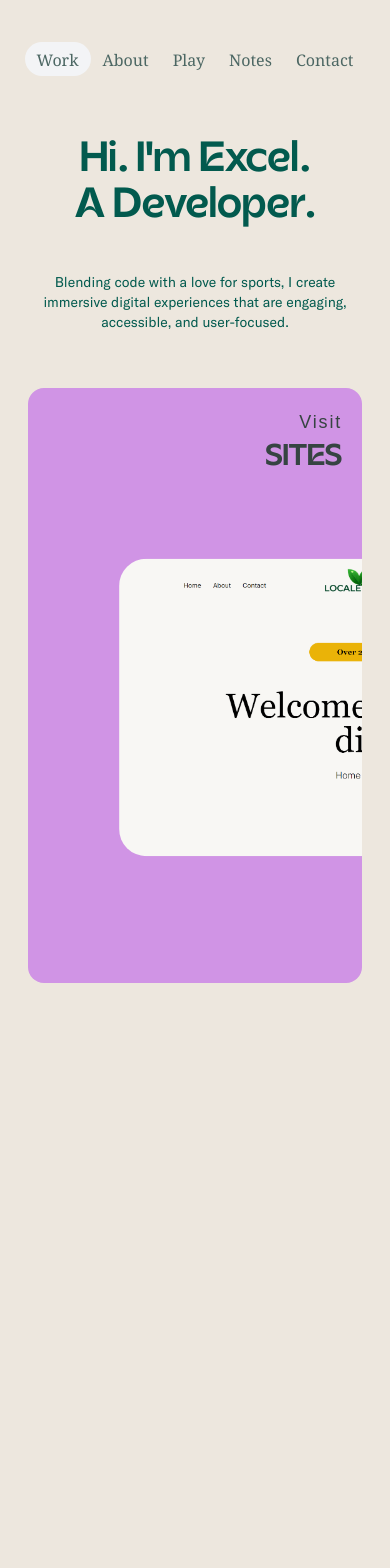
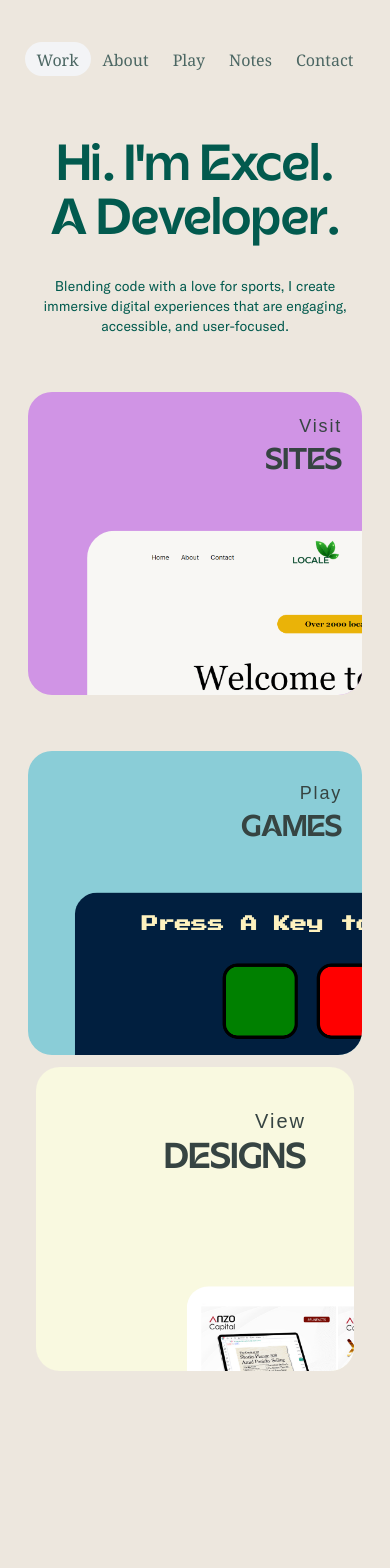
Before and after one commit to Kvngxel/Portfolio, a React (Vite) app in the folder portfolio/: page / in a window 390 px wide. Shown: the top 1568 px of the page. Built offline with nearby package versions, Linux system fonts and the light colour scheme.

Commit message:
Fixed mobile view for top components

```diff
--- a/portfolio/src/pages/Home/Home.jsx
+++ b/portfolio/src/pages/Home/Home.jsx
@@ -11,62 +11,72 @@ export const Home = () => {
   return (
     <div className="bg-[#ede7de] pt-10 pb-40 w-[100%]">
       <Nav/>
-      <div className='px-7 md:px-32 mt-4'>
+      <div className='px-6 md:px-32 mt-4'>
         <div className='flex justify-end pr-36 mt-16 mb-[-40px] invisible md:visible absolute md:relative'>
           <svg fill="none" height="68" viewBox="0 0 68 68" width="68" xmlns="http://www.w3.org/2000/svg"><path d="m29.201 4.40976c1.4024-4.795399 8.1956-4.795399 9.598 0l4.8413 16.55444c.4787 1.6368 1.7587 2.9168 3.3955 3.3955l16.5544 4.8413c4.7954 1.4024 4.7954 8.1956 0 9.598l-16.5544 4.8413c-1.6368.4787-2.9168 1.7587-3.3955 3.3955l-4.8413 16.5544c-1.4024 4.7954-8.1956 4.7954-9.598 0l-4.8413-16.5544c-.4787-1.6368-1.7587-2.9168-3.3955-3.3955l-16.55444-4.8413c-4.795399-1.4024-4.795399-8.1956 0-9.598l16.55444-4.8413c1.6368-.4787 2.9168-1.7587 3.3955-3.3955z" fill="#fff"/></svg>
         </div>
         <div className='mt-[30%] mb-[7%] md:mt-14'>
-          <p className='pb-1 md:pb-0 text-center text-[5vh] md:text-[17vh] text-pry leading-none font-bold md:font-bold font-acron'>Hi. I'm Excel.</p>
-          <p className='text-center text-[5vh] md:text-[17vh] text-pry leading-none font-bold font-acron'>A Developer.</p>
+          <p className='pb-1 md:pb-0 text-center text-[6vh] md:text-[17vh] text-pry leading-none font-bold md:font-bold font-acron'>Hi. I'm Excel.</p>
+          <p className='text-center text-[6vh] md:text-[17vh] text-pry leading-none font-bold font-acron'>A Developer.</p>
         </div>
         <div className='flex justify-start pl-28 invisible md:visible absolute md:relative'>
           <svg fill="none" height="68" viewBox="0 0 68 68" width="68" xmlns="http://www.w3.org/2000/svg"><path d="m29.201 4.40976c1.4024-4.795399 8.1956-4.795399 9.598 0l4.8413 16.55444c.4787 1.6368 1.7587 2.9168 3.3955 3.3955l16.5544 4.8413c4.7954 1.4024 4.7954 8.1956 0 9.598l-16.5544 4.8413c-1.6368.4787-2.9168 1.7587-3.3955 3.3955l-4.8413 16.5544c-1.4024 4.7954-8.1956 4.7954-9.598 0l-4.8413-16.5544c-.4787-1.6368-1.7587-2.9168-3.3955-3.3955l-16.55444-4.8413c-4.795399-1.4024-4.795399-8.1956 0-9.598l16.55444-4.8413c1.6368-.4787 2.9168-1.7587 3.3955-3.3955z" fill="#fff"/></svg>
         </div>
-        <p className='pt-5 md:pt-0 text-center md:px-52 pb-4 text-sm md:text-xl text-pry font-body font-medium'>
+        <p className='pt-1 md:pt-0 text-center md:px-52 pb-4 text-sm md:text-xl text-pry font-body font-medium'>
           Blending code with a love for sports, I create immersive digital experiences
           that are engaging, accessible, and user-focused.
         </p>
       </div>
       {/* Top Section */}
       <div>
-        <div className="h-[80vh] flex relative py-10 px-2 md:px-4">
+        <div className="h-[80vh] md:flex relative py-10 px-2 md:px-4">
         {/* Top Left */}
-          <Link to={''} target="_blank" className="md:w-[35%] h-[100%] hover:mt-1 bg-[#d094e5]
-            hover:bg-[#dba1f1] group relative mx-5 rounded-2xl md:rounded-[70px] overflow-hidden
-              transition-all duration-500 ease-in-out shadow-xs hover:shadow-lg"
+          <Link to={''} target="_blank" className="flex md:w-[35%] h-[51%] md:h-[100%] hover:mt-1 bg-[#d094e5]
+            hover:bg-[#dba1f1] group relative mx-5 rounded-3xl md:rounded-[70px] overflow-hidden
+              transition-all duration-500 ease-in-out shadow-xs hover:shadow-lg mb-14 md:mb-0"
           >
+            <div>
               <div className='mr-5 md:mr-12 mt-5 md:mt-10'>
                 <p className='flex justify-end text-[#364442] text-lg md:text-xl tracking-widest pb-1'>Visit</p>
                 <p className='flex justify-end font-acron text-[#364442] text-3xl md:text-4xl'>SITES</p>
               </div>
-            <img className='ml-52 mt-36 group-hover:mt-32 scale-[170%] rounded-2xl transition-all
+              <img className='ml-44 mt-28 md:ml-52 md:mt-36 group-hover:mt-24 group-hover:md:mt-32 scale-[170%] rounded-2xl transition-all
                 duration-700 ease-in-out'
                 src={locale} alt='Locale Image'
                 />
+            </div>
           </Link>
         {/* Top Right */}
-          <Link to={'https://simon-game-one-psi.vercel.app'} target="_blank" className="w-[65%] h-[100%]
-            hover:mt-1 bg-[#8ACDD7] hover:bg-[#9adfea] group relative max-sm:hidden mx-5 rounded-[70px]
+          <Link to={'https://simon-game-one-psi.vercel.app'} target="_blank" className="flex md:w-[65%] h-[51%] md:h-[100%]
+            hover:mt-1 bg-[#8ACDD7] hover:bg-[#9adfea] group relative mx-5 rounded-3xl md:rounded-[70px]
             overflow-hidden transition-all duration-500 ease-in-out
             shadow-xs hover:shadow-lg"
           >
-            <div className='mr-12 mt-10'>
-              <p className='flex justify-end text-[#364442] text-xl tracking-widest pb-1'>Play</p>
-              <p className='flex justify-end font-acron text-[#364442] text-4xl'>GAMES</p>
+            <div>
+            <div className='mr-5 md:mr-12 mt-7 md:mt-10'>
+                <p className='flex justify-end text-[#364442] text-lg md:text-xl tracking-widest pb-1'>Play</p>
+                <p className='flex justify-end font-acron text-[#364442] text-3xl md:text-4xl'>GAMES</p>
               </div>
-            <img className='ml-52 mt-36 group-hover:mt-32 scale-[139%] rounded-2xl transition-all
+              <img className='ml-28 mt-20 md:ml-52 md:mt-36 group-hover:mt-16 group-hover:md:mt-32 scale-[139%] rounded-2xl transition-all
                 duration-700 ease-in-out'
                 src={simon} alt='Locale Image'
                 />
+              </div>
           </Link>
         </div>
 
         {/* Bottom Section */}
-        <div className="h-[80vh] flex relative py-10 px-4">
+        <div className="h-[80vh] md:flex relative py-10 px-4">
           {/* Bottom Left */}
-          <Link to={''} target="_blank" className="w-[65%] h-[100%] hover:mt-1 bg-[#F9F9E0] hover:bg-[#fafae3] group relative max-sm:hidden mx-5
-              rounded-[70px] overflow-hidden transition-all duration-500 ease-in-out shadow-xs hover:shadow-lg"
+          <Link to={''} target="_blank" className="flex md:w-[65%] h-[51%] md:h-[100%] hover:mt-1 bg-[#F9F9E0]
+              hover:bg-[#fafae3] group relative mx-5 rounded-3xl md:rounded-[70px] overflow-hidden
+                transition-all duration-500 ease-in-out shadow-xs hover:shadow-lg"
             >
+            {/* className="flex md:w-[65%] h-[51%] md:h-[100%]
+            hover:mt-1 bg-[#8ACDD7] hover:bg-[#9adfea] group relative mx-5 rounded-3xl md:rounded-[70px]
+            overflow-hidden transition-all duration-500 ease-in-out
+            shadow-xs hover:shadow-lg" */}
+            <div>
               <div className='mr-12 mt-10'>
                 <p className='flex justify-end text-[#364442] text-xl tracking-widest pb-1'>View</p>
                 <p className='flex justify-end font-acron text-[#364442] text-4xl'>DESIGNS</p>
@@ -75,6 +85,7 @@ export const Home = () => {
                 duration-700 ease-in-out'
                 src={design} alt='Design Image'
                 />
+            </div>
           </Link>
           {/* Bottom right */}
           <Link to={''} target="_blank" className="w-[35%] h-[100%] hover:mt-1 bg-[#a3d9ca] hover:bg-[#afe4d6] group relative max-sm:hidden mx-5
```
Lines whose indentation alone changed are shown as unchanged.
